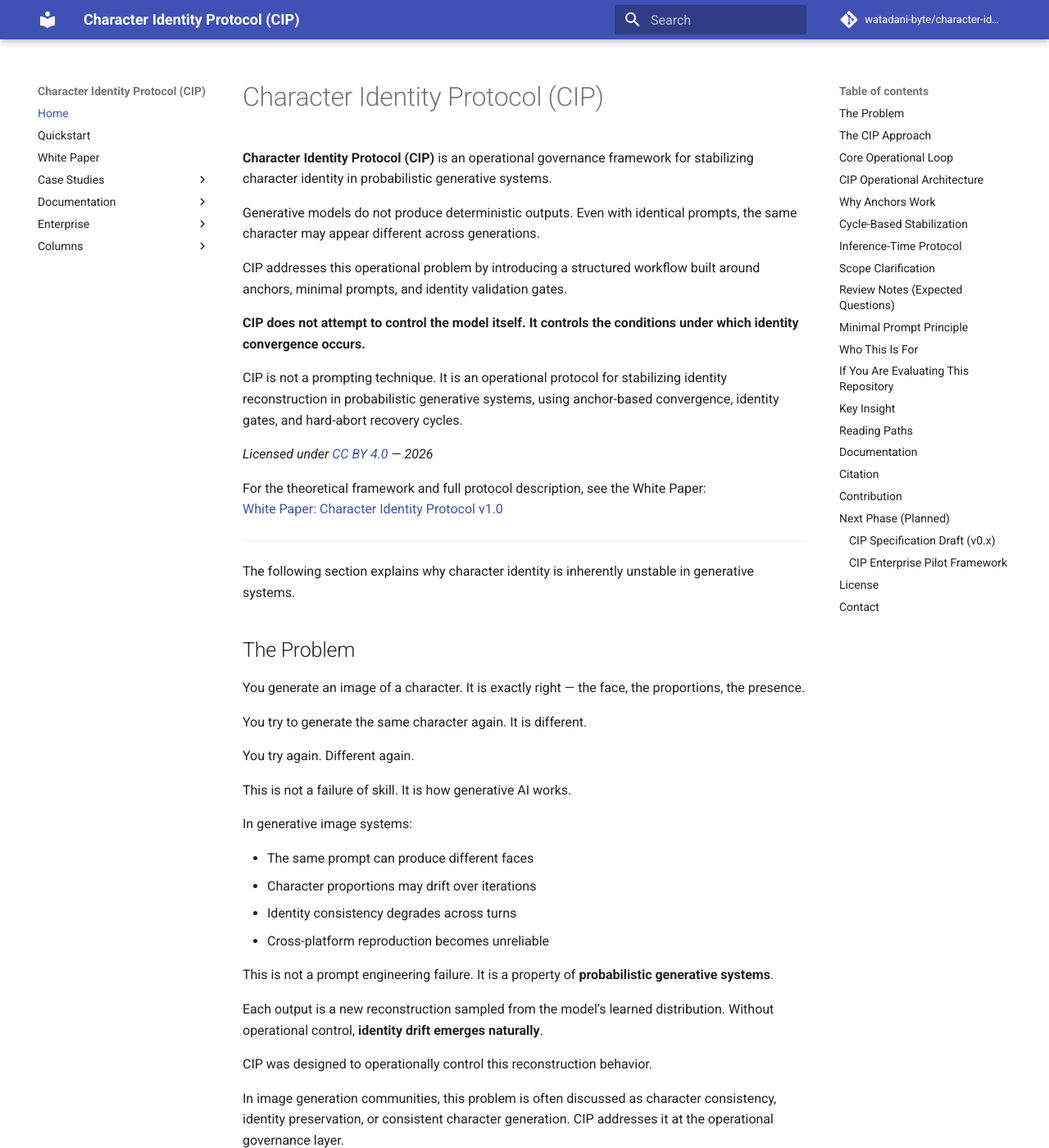
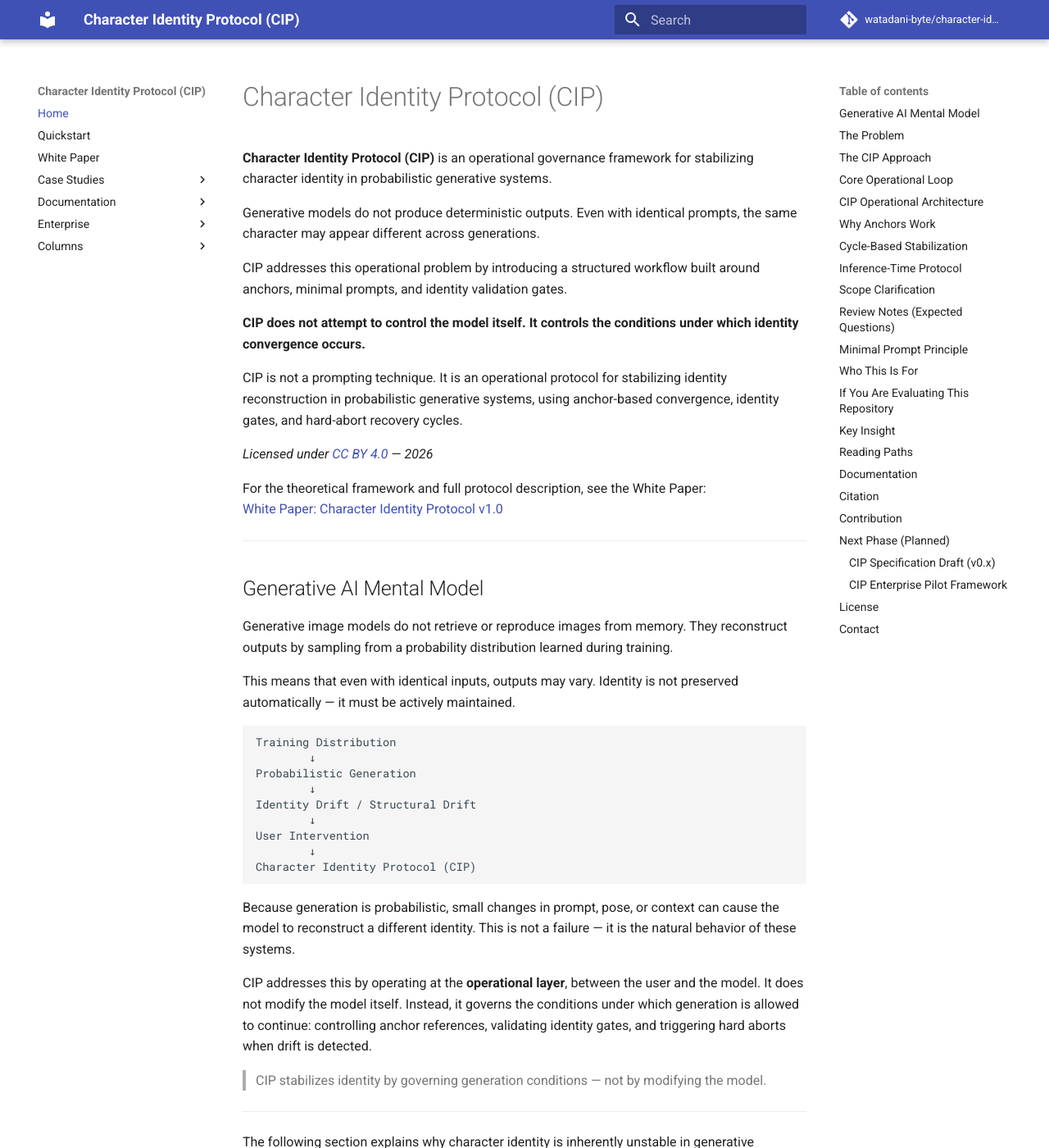
Before and after one commit to watadani-byte/character-identity-protocol, an MkDocs documentation site: the page built from docs/index.md, in a window 1280 px wide and 1400 px high. Shown: the whole window at 82% size. Built offline with MkDocs 1.6.1 and Material for MkDocs 9.7.7, drawn with Linux system fonts in a browser that asks for light colours; comment, search, counter and statistics services are not loaded.

Commit message:
index.md を更新

````diff
--- a/docs/index.md
+++ b/docs/index.md
@@ -16,6 +16,38 @@ CIP is not a prompting technique. It is an operational protocol for stabilizing
 
 For the theoretical framework and full protocol description, see the White Paper:
 [White Paper: Character Identity Protocol v1.0](docs/whitepaper_v1.md)
+
+-----
+
+## Generative AI Mental Model
+
+Generative image models do not retrieve or reproduce images from memory.
+They reconstruct outputs by sampling from a probability distribution learned during training.
+
+This means that even with identical inputs, outputs may vary.
+Identity is not preserved automatically — it must be actively maintained.
+
+```
+Training Distribution
+        ↓
+Probabilistic Generation
+        ↓
+Identity Drift / Structural Drift
+        ↓
+User Intervention
+        ↓
+Character Identity Protocol (CIP)
+```
+
+Because generation is probabilistic, small changes in prompt, pose, or context can cause the model to reconstruct a different identity.
+This is not a failure — it is the natural behavior of these systems.
+
+CIP addresses this by operating at the **operational layer**, between the user and the model.
+It does not modify the model itself.
+Instead, it governs the conditions under which generation is allowed to continue:
+controlling anchor references, validating identity gates, and triggering hard aborts when drift is detected.
+
+> CIP stabilizes identity by governing generation conditions — not by modifying the model.
 
 -----
 
````
